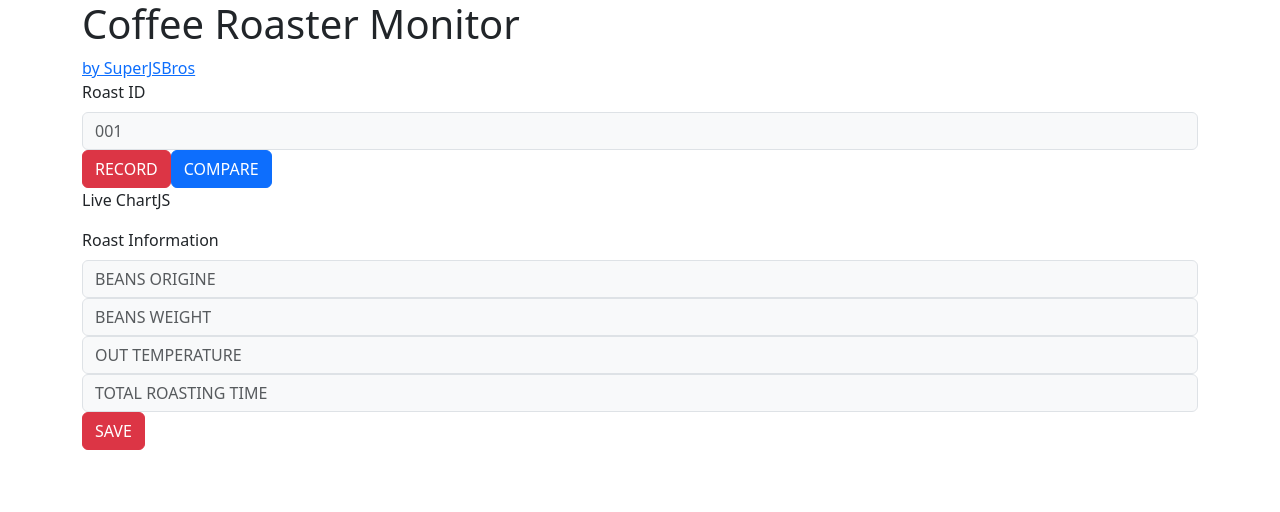
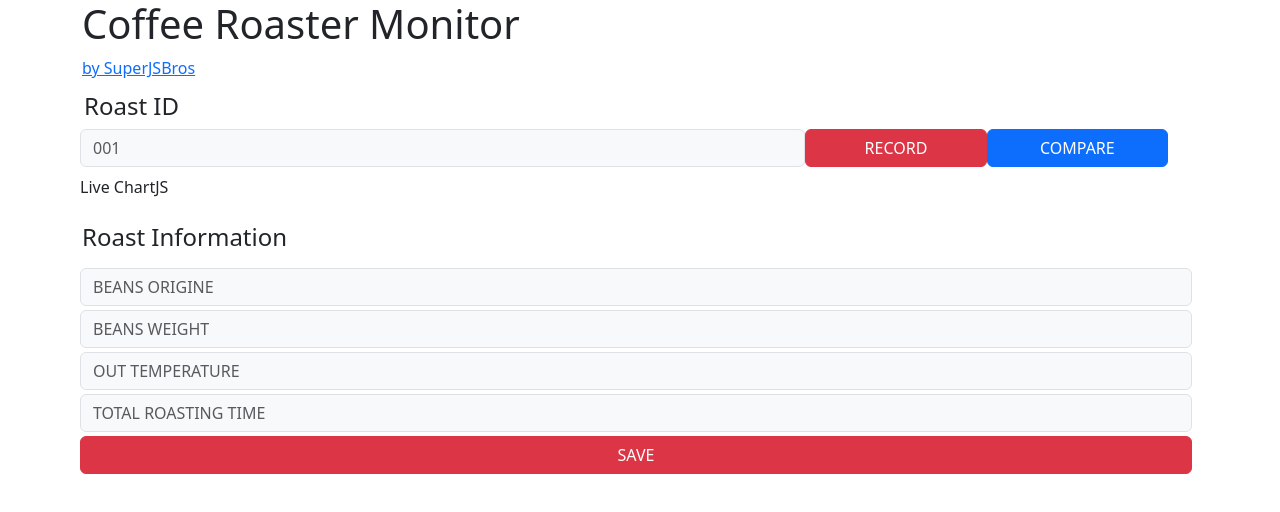
Before and after one commit to SuperJSBros/roaster-monitor-web, an Angular app: page / in a window 1280 px wide. Shown: the top 512 px of the page. Built offline with nearby package versions, Linux system fonts and the light colour scheme.

Commit message:
added grid layout to webpage

```diff
--- a/src/app/app.component.html
+++ b/src/app/app.component.html
@@ -1,11 +1,9 @@
 <div class="container">
 
-    <h1>Coffee Roaster Monitor</h1>
+    <h1 class="">Coffee Roaster Monitor</h1>
     <a href="https://github.com/SuperJSBros" target="_blank">by SuperJSBros</a>
 
     <app-roast-recorder></app-roast-recorder>
 
-
     <router-outlet></router-outlet>
-
 </div>
--- a/src/app/roast-recorder/roast-recorder.component.html
+++ b/src/app/roast-recorder/roast-recorder.component.html
@@ -1,53 +1,28 @@
-<div class="">
+<div class="row g-1">
 
-  <div >
-
-    <label class="form-label" for="batchID">Roast ID</label>
-    <input
-    class="form-control bg-light .col-sm-8"
-    id="batchID"
-    type="text"
-    placeholder="001"
-    >
-    <button class="btn btn-danger .col-sm-2" (click)="showPanel=true">RECORD</button>
-    <button class="btn btn-primary .col-sm-2" (click)="showPanel=false">COMPARE</button>
-
+  <!-- ROAST ID AND RECORD BUTTON -->
+  <div class="row g-2">
+    <h4>Roast ID</h4>
+    <div class="row justify-content-md-center">
+      <input class="col col-xxxl-8 form-control bg-light" id="batchID" type="text" placeholder="001">
+      <button class="col col-lg-2 btn btn-danger" (click)="showPanel=true">RECORD</button>
+      <button class="col col-lg-2 btn btn-primary" (click)="showPanel=false">COMPARE</button>
+    </div>
   </div>
 
-  <p>Live ChartJS</p>
+  <!-- CHARTJS COMPONENTS -->
+  <p class="row g-2">Live ChartJS</p>
 
-  <div *ngIf="!showPanel">
-
-    <label class="form-label" for="batchID">Roast Information</label>
-
-    <input
-    class="form-control bg-light .col-sm-8"
-    id="batchOrigine"
-    type="text"
-    placeholder="BEANS ORIGINE"
-    >
-    <input
-    class="form-control bg-light .col-sm-8"
-    id="batchWeight"
-    type="text"
-    placeholder="BEANS WEIGHT"
-    >
-    <input
-    class="form-control bg-light .col-sm-8"
-    id="batchOutTemperature"
-    type="text"
-    placeholder="OUT TEMPERATURE"
-    >
-    <input
-    class="form-control bg-light .col-sm-8"
-    id="batchTotalTime"
-    type="text"
-    placeholder="TOTAL ROASTING TIME"
-    >
-
-    <button class="btn btn-danger .col-sm-2">SAVE</button>
-
-
+  <!-- BATCH METADATA PANEL -->
+  <div class="row g-1" *ngIf="!showPanel">
+    <h4>Roast Information</h4>
+    <div class="row g-1">
+      <input class="form-control bg-light" id="batchOrigine" type="text" placeholder="BEANS ORIGINE">
+      <input class="form-control bg-light" id="batchWeight" type="text" placeholder="BEANS WEIGHT">
+      <input class="form-control bg-light" id="batchOutTemperature" type="text" placeholder="OUT TEMPERATURE">
+      <input class="form-control bg-light" id="batchTotalTime" type="text" placeholder="TOTAL ROASTING TIME">
+      <button class="btn btn-danger">SAVE</button>
+    </div>
   </div>
 
 </div>
--- a/src/index.html
+++ b/src/index.html
@@ -10,7 +10,6 @@
 </head>
 <body>
   <app-root></app-root>
-  <script src="https://cdn.jsdelivr.net/npm/@popperjs/core@2.11.6/dist/umd/popper.min.js" integrity="sha384-oBqDVmMz9ATKxIep9tiCxS/Z9fNfEXiDAYTujMAeBAsjFuCZSmKbSSUnQlmh/jp3" crossorigin="anonymous"></script>
-  <script src="https://cdn.jsdelivr.net/npm/bootstrap@5.3.0-alpha1/dist/js/bootstrap.min.js" integrity="sha384-mQ93GR66B00ZXjt0YO5KlohRA5SY2XofN4zfuZxLkoj1gXtW8ANNCe9d5Y3eG5eD" crossorigin="anonymous"></script>
+  <script src="https://cdn.jsdelivr.net/npm/bootstrap@5.0.2/dist/js/bootstrap.bundle.min.js" integrity="sha384-MrcW6ZMFYlzcLA8Nl+NtUVF0sA7MsXsP1UyJoMp4YLEuNSfAP+JcXn/tWtIaxVXM" crossorigin="anonymous"></script>
 </body>
 </html>
```
